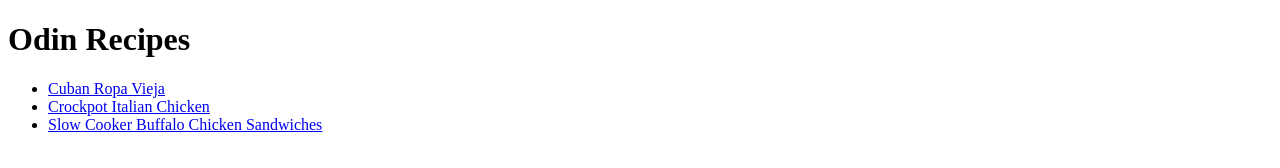
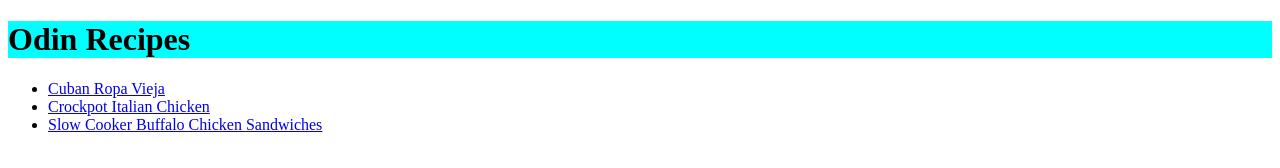
Before and after one commit to k2rosvall/odin-recipes, a plain HTML site: page index.html in a window 1280 px wide. Drawn offline with Linux system fonts and the light colour scheme.

Commit message:
Add stylesheet

```diff
--- a/index.html
+++ b/index.html
@@ -3,9 +3,10 @@
   <head>
     <meta charset="UTF-8">
     <title>Odin Recipes</title>
+    <link rel="stylesheet" href="styles.css">
   </head>
   <body>
-    <h1>Odin Recipes</h1>
+    <h1 class="first-style">Odin Recipes</h1>
 
     <ul>
       <li><a href="recipes/cuban_ropa_vieja.html">Cuban Ropa Vieja</a></li>
--- /dev/null
+++ b/styles.css
@@ -0,0 +1,3 @@
+.first-style {
+  background-color: aqua;
+}
```
